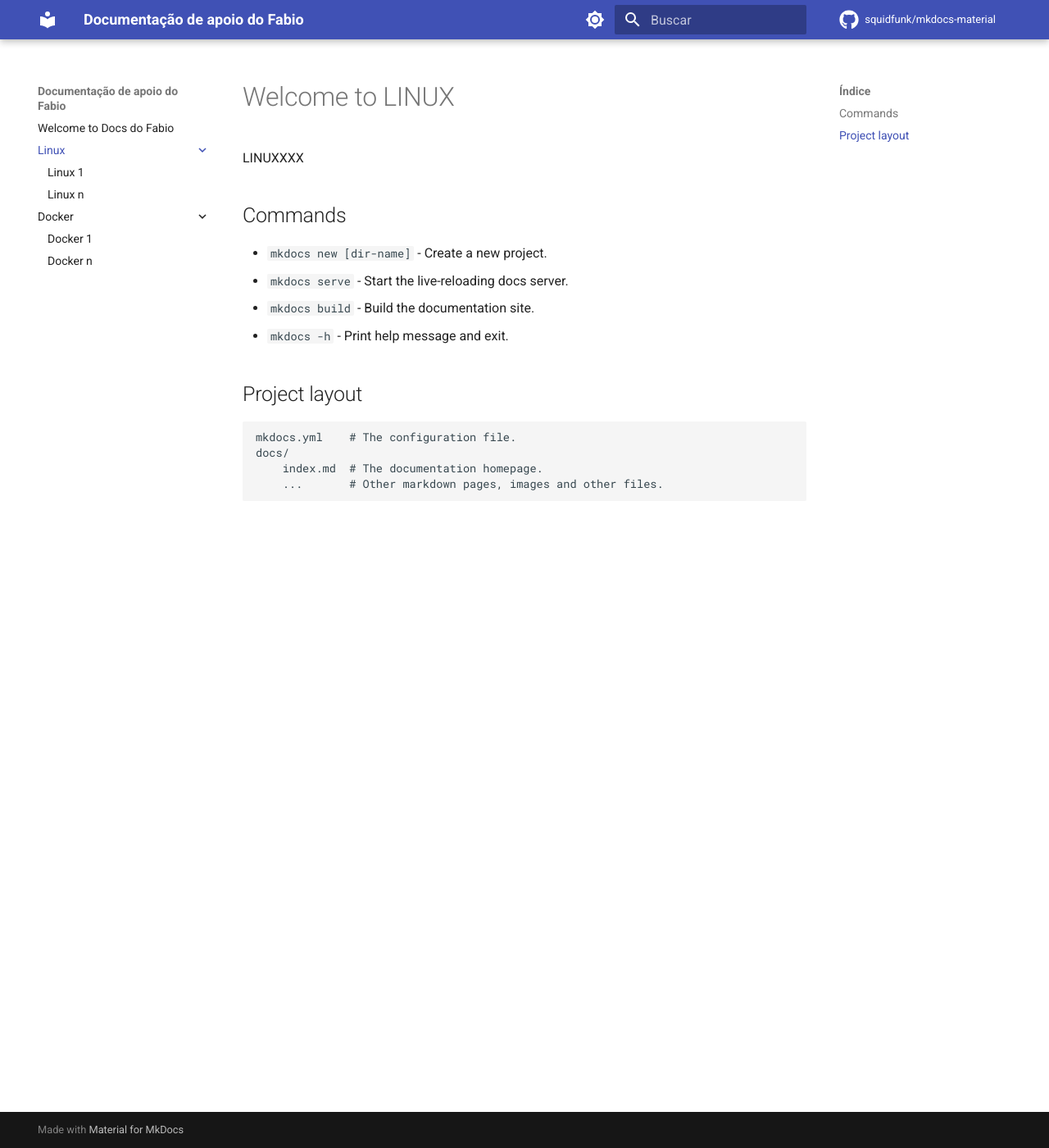
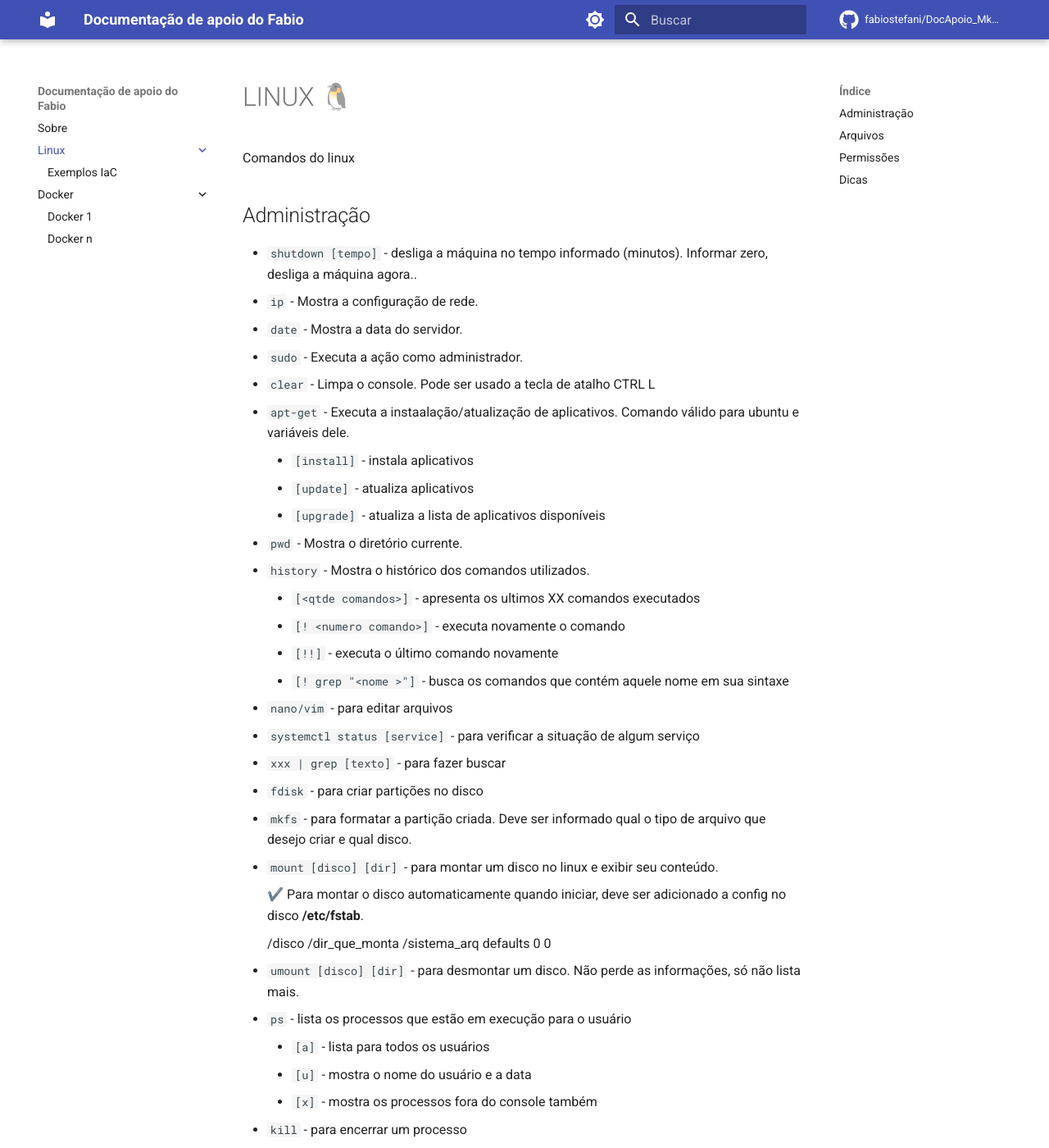
Before and after one commit to fabiostefani/DocApoio_MkDocs, an MkDocs documentation site: the page built from docs/linux/index.md, in a window 1280 px wide and 1400 px high. Shown: the whole window at 82% size. Built offline with MkDocs 1.6.1 and Material for MkDocs 9.7.7, drawn with Linux system fonts in a browser that asks for light colours; comment, search, counter and statistics services are not loaded; some of the changed text lies outside the part shown.

Commit message:
estrutura de comandos linux

```diff
--- a/docs/linux/index.md
+++ b/docs/linux/index.md
@@ -1,17 +1,87 @@
-# Welcome to LINUX
+# LINUX 🐧
 
-LINUXXXX
+Comandos do linux
 
-## Commands
+## Administração
 
-* `mkdocs new [dir-name]` - Create a new project.
-* `mkdocs serve` - Start the live-reloading docs server.
-* `mkdocs build` - Build the documentation site.
-* `mkdocs -h` - Print help message and exit.
+* `shutdown [tempo]` - desliga a máquina no tempo informado (minutos). Informar zero, desliga a máquina agora..
+* `ip` - Mostra a configuração de rede.
+* `date` - Mostra a data do servidor.
+* `sudo` - Executa a ação como administrador.
+* `clear` - Limpa o console. Pode ser usado a tecla de atalho CTRL L
+* `apt-get` - Executa a instaalação/atualização de aplicativos. Comando válido para ubuntu e variáveis dele.
+    * `[install]` - instala aplicativos
+    * `[update]` - atualiza aplicativos
+    * `[upgrade]` - atualiza a lista de aplicativos disponíveis
+* `pwd` - Mostra o diretório currente.
+* `history` - Mostra o histórico dos comandos utilizados.
+    * `[<qtde comandos>]` - apresenta os ultimos XX comandos executados
+    * `[! <numero comando>]` - executa novamente o comando
+    * `[!!]` - executa o último comando novamente
+    * `[! grep "<nome >"]` - busca os comandos que contém aquele nome em sua sintaxe
+* `nano/vim` - para editar arquivos
+* `systemctl status [service]` - para verificar a situação de algum serviço
+* `xxx | grep [texto]` - para fazer buscar
+* `fdisk` - para criar partições no disco
+* `mkfs` - para formatar a partição criada. Deve ser informado qual o tipo de arquivo que desejo criar e qual disco.
+* `mount [disco] [dir]` - para montar um disco no linux e exibir seu conteúdo.
 
-## Project layout
+    ✔️ Para montar o disco automaticamente quando iniciar, deve ser adicionado a config no disco **/etc/fstab**.
 
-    mkdocs.yml    # The configuration file.
-    docs/
-        index.md  # The documentation homepage.
-        ...       # Other markdown pages, images and other files.
+    /disco  /dir_que_monta  /sistema_arq    defaults 0 0
+
+* `umount [disco] [dir]` - para desmontar um disco. Não perde as informações, só não lista mais.
+* `ps` - lista os processos que estão em execução para o usuário
+    * `[a]` - lista para todos os usuários
+    * `[u]` - mostra o nome do usuário e a data
+    * `[x]` - mostra os processos fora do console também
+* `kill` - para encerrar um processo
+* `killall [nome processo]` - para encerrar por nome do processo.
+* `w` - mostra quem está logado
+* `who` - mostra quem está logado com o pid para ser desconectado
+
+## Arquivos
+
+* `ls` - Lista os arquivos de um diretório.
+    * `[| more]` - apresenta os arquivos de forma paginada. Para cancelar a exibição, CTRL C.
+    * `[<nome/parte do arquivo>]` - verifica se o arquivo existe.
+    * `[<nome/parte do arquivo>*]` - verifica se o arquivo existe com aqueles caracteres e qualquer caracter aonde tiver o *******.
+    * `[<nome/parte do arquivo>?]` - verifica se o arquivo existe com aqueles caracteres e substitui o **?** por qualquer letra. Exemplo, g?o*, irá buscar arquivos que iniciam com **g**, tenham qualquer letra, depois o **o** e por final qualquer caracter.
+
+* `cd` - Navega entre os diretórios.
+    * `[/]` - vai para o diretório raíz (root).
+    * `[..]` - retorna um nível de diretório.
+    * `[<nome diretório>]` - vai para o diretório informado.
+
+    ✔️ Quando estiver montando o comando de acesso ao diretório, se der tab 2x, vai ser listado os dir/arquivos que tem naquele caminho.
+
+* `touch [nome arquivo]` - Cria um arquivo
+* `find -name [nome arquivo]` - Localiza um arquivo a partir do diretório currente
+* `mkdir [nome dir]` - Cria um diretório com o nome informado
+* `cat [nome arquivo]` - para visualizar o conteudo de um arquivo
+* `cp` - para efetuar a copia de arquivos
+* `mov` - move arquivos. Também utilizado para renomear arquivos.
+
+## Permissões
+
+* `chmod` - para dar permissões a arquivos/diretórios. A estrutura padrão de apresentação das permissões é: **drwxrwxrwx**
+    * **d**rwxrwxrwx - indica se é diretório ou file.
+    * d**rwx**rwxrwx os próximos indicam as permissões do dono do arquivo.
+    * drwx**rwx**rwx esses indicam as permissões do grupo.
+    * drwxrwx**rwx** indica as permissões dos demais usuários
+
+    ✔️ As permissões deem ser calculadas de acordo com uma base numérica.
+
+    * Leitura(r) - valor 4
+    * Gravação(w) - valor 2
+    * Execução(x) - valor 1
+    * Nenhuma - valor 0
+    * `[777]` - vai dar permissão total para os 3 níveis de acesso
+    * `[750]` - vai dar permissão total para o dono, leitura e execução para o grupo e nenhuma permissão para os demais usuários
+* `chowm` - para mudar o proprietário de um diretório/arquivo
+
+## Dicas
+
+**$** no final do caminho do prompt indica que não está logado como super user
+
+**#** no final do caminho do prompt indica que está logado como super user.
--- a/mkdocs.yml
+++ b/mkdocs.yml
@@ -4,7 +4,6 @@
   features:
     # - navigation.instant
     # - navigation.tracking
-    # - navigation.sections
     - navigation.indexes
     - navigation.expand
   icon:
@@ -26,8 +25,8 @@
         icon: material/brightness-4
         name: Switch to light mode
 
-repo_url: https://github.com/squidfunk/mkdocs-material
-repo_name: squidfunk/mkdocs-material
+repo_url: https://github.com/fabiostefani/DocApoio_MkDocs
+repo_name: fabiostefani/DocApoio_MkDocs
 
 plugins:
   - search
@@ -36,8 +35,7 @@
   - index.md
   - Linux:
     - linux/index.md
-    - Linux 1: linux/linux-1.md
-    - Linux n: linux/linux-2.md
+    - Exemplos IaC: linux/exemplos_iac.md
   - Docker:
     - docker/index.md
     - Docker 1: docker/docker-1.md
```
Also changed, not shown: docs/index.md (+8 -13 lines), docs/linux/exemplos_iac.md (added, +67 -0 lines), docs/linux/linux-1.md (deleted, +0 -17 lines), docs/linux/linux-2.md (deleted, +0 -17 lines).
